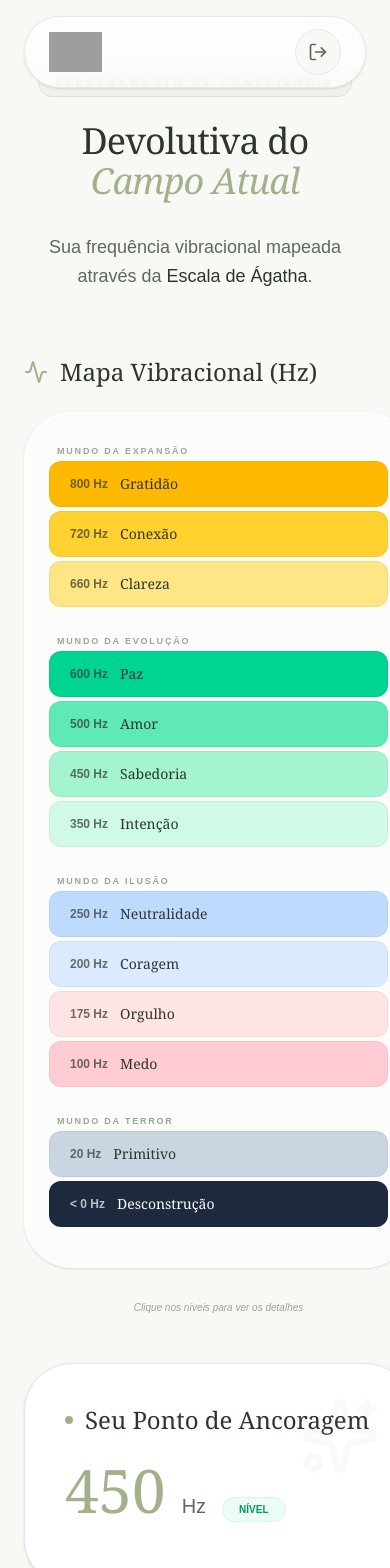
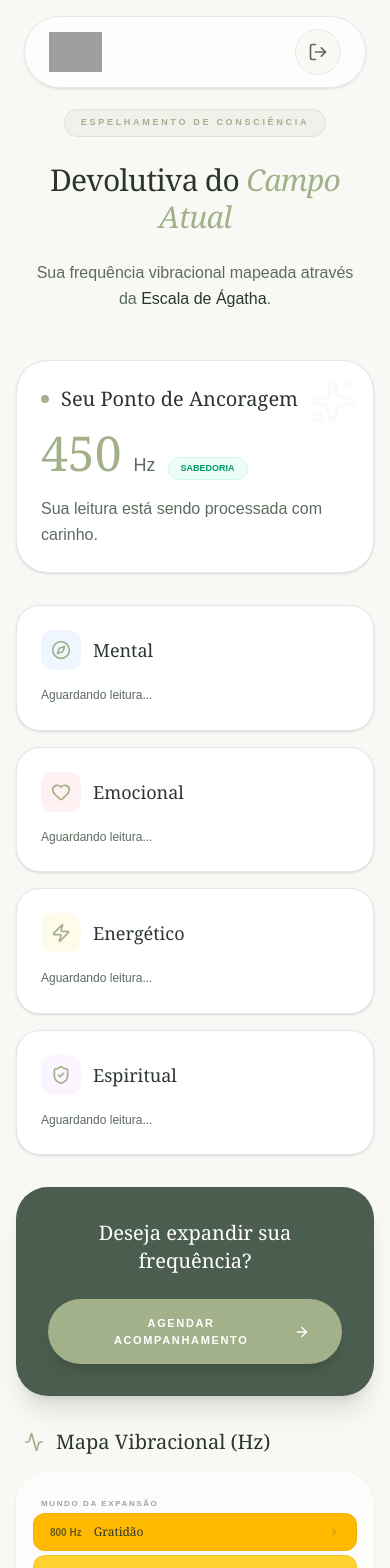
Before and after one commit to AxionDigital/CaminhosDaIronia, a Next.js app in the folder Frontend/: page /area-cliente/1 in a window 390 px wide. Shown: the top 1568 px of the page. Built offline with nearby package versions, Linux system fonts and the light colour scheme; no server answers; grey boxes are pictures that could not be loaded; a web font is replaced by a local one.

Commit message:
22/02 - UX - UI

```diff
--- a/Frontend/src/app/(home)/admin/login/page.tsx
+++ b/Frontend/src/app/(home)/admin/login/page.tsx
@@ -73,7 +73,7 @@ export default function AdminLogin() {
         initial={{ opacity: 0, y: 40 }}
         animate={{ opacity: 1, y: 0 }}
         transition={{ duration: 0.8 }}
-        className="w-full max-w-md bg-white/70 backdrop-blur border border-[#E2E8F0] rounded-[3rem] shadow-2xl p-12"
+        className="w-full max-w-md md:bg-white/70 backdrop-blur md:border border-[#E2E8F0] rounded-[3rem] md:shadow-2xl p-2 md:p-12"
       >
 
         {/* Cabeçalho */}
--- a/Frontend/src/app/(home)/area-cliente/[id]/page.tsx
+++ b/Frontend/src/app/(home)/area-cliente/[id]/page.tsx
@@ -1,24 +1,20 @@
 'use client';
 
 import NavBar from '@/src/app/components/NavBar';
-import { motion } from 'framer-motion';
-import { Sparkles, ArrowRight, ShieldCheck, Zap, Heart, Compass, Info, ChevronRight, Activity } from 'lucide-react';
-import { useState } from 'react';
+import { motion, AnimatePresence } from 'framer-motion';
+import { Sparkles, ArrowRight, ShieldCheck, Zap, Heart, Compass, Info, ChevronRight, Activity, X } from 'lucide-react';
+import { useState, useEffect } from 'react';
 import { useParams } from "next/navigation";
-import { useEffect } from "react";
 import LoadingOverlay from '@/src/app/components/Loading';
 
 export default function AreaClientePage() {
-  const [selectedLevel, setSelectedLevel] = useState<string | null>(null);
-
+  const [selectedLevel, setSelectedLevel] = useState<any>(null);
   const { id } = useParams();
-
   const [feedback, setFeedback] = useState<any>(null);
   const [loading, setLoading] = useState(true);
 
   useEffect(() => {
     if (!id) return;
-
     fetch(`${process.env.NEXT_PUBLIC_API_URL}/api/feedback/abrir/${id}`)
       .then(res => res.json())
       .then(data => setFeedback(data))
@@ -26,205 +22,192 @@ export default function AreaClientePage() {
       .finally(() => setLoading(false));
   }, [id]);
 
-  const handleLogout = () => {
-    window.location.href = '/';
-  };
-
-  // Dados completos da Escala de Ágatha para a ilustração
   const escalaAgatha = [
-    {
-      mundo: 'Expansão', niveis: [
+    { mundo: 'Expansão', niveis: [
       { nome: 'Gratidão', hz: '800 Hz', color: 'bg-amber-400', text: 'Conexão com o TODO, Iluminação.' },
       { nome: 'Conexão', hz: '720 Hz', color: 'bg-amber-300', text: 'Consciência plena e integrada.' },
       { nome: 'Clareza', hz: '660 Hz', color: 'bg-amber-200', text: 'Fluir da vida, paz incessante.' },
-      ]
-    },
-    {
-      mundo: 'Evolução', niveis: [
+    ]},
+    { mundo: 'Evolução', niveis: [
       { nome: 'Paz', hz: '600 Hz', color: 'bg-emerald-400', text: 'Despreocupação, estabilidade.' },
       { nome: 'Amor', hz: '500 Hz', color: 'bg-emerald-300', text: 'Servir, compaixão incondicional.' },
       { nome: 'Sabedoria', hz: '450 Hz', color: 'bg-emerald-200', text: 'Orientação interna, nova percepção.' },
       { nome: 'Intenção', hz: '350 Hz', color: 'bg-emerald-100', text: 'Vontade de evoluir, prontidão.' },
-      ]
-    },
-    {
-      mundo: 'Ilusão', niveis: [
+    ]},
+    { mundo: 'Ilusão', niveis: [
       { nome: 'Neutralidade', hz: '250 Hz', color: 'bg-blue-200', text: 'Movimento, pensamento positivo.' },
       { nome: 'Coragem', hz: '200 Hz', color: 'bg-blue-100', text: 'Ponto crítico de mudança.' },
       { nome: 'Orgulho', hz: '175 Hz', color: 'bg-rose-100', text: 'Apego a bens e status.' },
       { nome: 'Medo', hz: '100 Hz', color: 'bg-rose-200', text: 'Ansiedade, retração energética.' },
-      ]
-    },
-    {
-      mundo: 'Terror', niveis: [
+    ]},
+    { mundo: 'Terror', niveis: [
       { nome: 'Primitivo', hz: '20 Hz', color: 'bg-slate-300', text: 'Paralisia, sem forças para agir.' },
       { nome: 'Desconstrução', hz: '< 0 Hz', color: 'bg-slate-800', text: 'Mundo do terror, autodestruição.', dark: true },
-      ]
-    }
+    ]}
   ];
 
   const eixos = [
-    {
-      eixo: 'Mental',
-      leitura: feedback?.mental || 'Aguardando leitura...',
-      icon: <Compass className="w-5 h-5 text-[#A3B18A]" />,
-      color: 'bg-blue-50'
-    },
-    {
-      eixo: 'Emocional',
-      leitura: feedback?.emocional || 'Aguardando leitura...',
-      icon: <Heart className="w-5 h-5 text-[#A3B18A]" />,
-      color: 'bg-rose-50'
-    },
-    {
-      eixo: 'Energético',
-      leitura: feedback?.energetico || 'Aguardando leitura...',
-      icon: <Zap className="w-5 h-5 text-[#A3B18A]" />,
-      color: 'bg-amber-50'
-    },
-    {
-      eixo: 'Espiritual',
-      leitura: feedback?.espiritual || 'Aguardando leitura...',
-      icon: <ShieldCheck className="w-5 h-5 text-[#A3B18A]" />,
-      color: 'bg-purple-50'
-    },
+    { eixo: 'Mental', leitura: feedback?.mental || 'Aguardando leitura...', icon: <Compass className="w-5 h-5 text-[#A3B18A]" />, color: 'bg-blue-50' },
+    { eixo: 'Emocional', leitura: feedback?.emocional || 'Aguardando leitura...', icon: <Heart className="w-5 h-5 text-[#A3B18A]" />, color: 'bg-rose-50' },
+    { eixo: 'Energético', leitura: feedback?.energetico || 'Aguardando leitura...', icon: <Zap className="w-5 h-5 text-[#A3B18A]" />, color: 'bg-amber-50' },
+    { eixo: 'Espiritual', leitura: feedback?.espiritual || 'Aguardando leitura...', icon: <ShieldCheck className="w-5 h-5 text-[#A3B18A]" />, color: 'bg-purple-50' },
   ];
 
   return (
-    <main className="min-h-screen bg-[#F8F9F5] px-6 py-12 md:py-24 relative overflow-hidden">
+    <main className="min-h-screen bg-[#F8F9F5] px-4 sm:px-6 py-12 md:py-24 relative overflow-hidden">
       <NavBar />
+      <LoadingOverlay show={loading} message="Carregando sua leitura..." />
 
-      {/* Loading */}
-      <LoadingOverlay show={loading} message="Autenticando..." />
-
-      <div className="max-w-6xl mx-auto relative mt-5 z-10">
+      <div className="max-w-6xl mx-auto relative mt-15 md:mt-10 z-10">
 
         {/* Header */}
         <motion.section
           initial={{ opacity: 0, y: 30 }}
           animate={{ opacity: 1, y: 0 }}
-          className="text-center mb-16 md:mb-24"
+          className="text-center mb-12 md:mb-24"
         >
-          <span className="px-4 py-1.5 rounded-full bg-[#A3B18A]/10 text-[#A3B18A] text-[10px] tracking-[0.4em] uppercase font-bold border border-[#A3B18A]/20 mb-6 inline-block">
+          <span className="px-4 py-1.5 rounded-full bg-[#A3B18A]/10 text-[#A3B18A] text-[9px] sm:text-[10px] tracking-[0.3em] sm:tracking-[0.4em] uppercase font-bold border border-[#A3B18A]/20 mb-6 inline-block">
             Espelhamento de Consciência
           </span>
-          <h1 className="font-serif text-4xl md:text-7xl text-[#2D362E] mb-8 tracking-tight">
+          <h1 className="font-serif text-3xl sm:text-5xl md:text-7xl text-[#2D362E] mb-6 md:mb-8 tracking-tight leading-tight">
             Devolutiva do <span className="italic text-[#A3B18A]">Campo Atual</span>
           </h1>
-          <p className="text-lg md:text-xl text-[#5C6B5E] font-light max-w-2xl mx-auto leading-relaxed">
+          <p className="text-base sm:text-lg md:text-xl text-[#5C6B5E] font-light max-w-2xl mx-auto leading-relaxed px-4">
             Sua frequência vibracional mapeada através da <span className="font-medium text-[#2D362E]">Escala de Ágatha</span>.
           </p>
         </motion.section>
 
-        <div className="grid lg:grid-cols-12 gap-12 items-start">
+        <div className="grid lg:grid-cols-12 gap-8 md:gap-12 items-start">
 
           {/* Ilustração da Tabela de Ágatha (Esquerda) */}
-          <section className="lg:col-span-5 space-y-8">
-            <div className="flex items-center gap-3 mb-6">
-              <Activity className="text-[#A3B18A] w-6 h-6" />
-              <h2 className="font-serif text-2xl text-[#2D362E]">Mapa Vibracional (Hz)</h2>
+          <section className="lg:col-span-5 space-y-6 md:space-y-8 order-2 lg:order-1">
+            <div className="flex items-center gap-3 mb-4 md:mb-6 px-2">
+              <Activity className="text-[#A3B18A] w-5 h-5 md:w-6 md:h-6" />
+              <h2 className="font-serif text-xl md:text-2xl text-[#2D362E]">Mapa Vibracional (Hz)</h2>
             </div>
 
-            <div className="bg-white/50 backdrop-blur-sm p-6 rounded-[3rem] border border-white shadow-sm">
+            <div className="bg-white/50 backdrop-blur-sm p-4 md:p-6 rounded-[2rem] md:rounded-[3rem] border border-white shadow-sm">
               <div className="flex flex-col gap-1">
                 {escalaAgatha.map((mundo, mIdx) => (
                   <div key={mIdx} className="space-y-1 mb-4">
-                    <span className="text-[9px] font-bold uppercase tracking-[0.2em] text-[#5C6B5E]/60 ml-2">
+                    <span className="text-[8px] md:text-[9px] font-bold uppercase tracking-[0.2em] text-[#5C6B5E]/60 ml-2">
                       Mundo da {mundo.mundo}
                     </span>
                     {mundo.niveis.map((nivel, nIdx) => (
                       <motion.div
                         key={nIdx}
-                        whileHover={{ x: 10 }}
-                        onClick={() => setSelectedLevel(nivel.nome)}
-                        className={`relative cursor-pointer group flex items-center justify-between px-5 py-3 rounded-xl border border-black/5 transition-all ${nivel.color} ${nivel.dark ? 'text-white' : 'text-[#2D362E]'}`}
+                        whileHover={{ x: 5 }}
+                        onClick={() => setSelectedLevel(nivel)}
+                        className={`relative cursor-pointer group flex items-center justify-between px-4 py-2.5 md:px-5 md:py-3 rounded-xl border border-black/5 transition-all ${nivel.color} ${nivel.dark ? 'text-white' : 'text-[#2D362E]'}`}
                       >
                         <div className="flex items-center gap-3">
-                          <span className="text-xs font-bold opacity-70">{nivel.hz}</span>
-                          <span className="font-serif text-sm font-medium">{nivel.nome}</span>
+                          <span className="text-[10px] md:text-xs font-bold opacity-70">{nivel.hz}</span>
+                          <span className="font-serif text-xs md:text-sm font-medium">{nivel.nome}</span>
                         </div>
-                        <ChevronRight className={`w-4 h-4 opacity-0 group-hover:opacity-100 transition-opacity`} />
-
-                        {/* Tooltip/Info ao selecionar */}
-                        {selectedLevel === nivel.nome && (
-                          <motion.div
-                            initial={{ opacity: 0, scale: 0.9 }}
-                            animate={{ opacity: 1, scale: 1 }}
-                            className="absolute left-full ml-4 w-48 p-4 bg-white text-[#2D362E] rounded-2xl shadow-xl border border-[#E2E8F0] z-20 hidden md:block"
-                          >
-                            <p className="text-[10px] font-bold uppercase text-[#A3B18A] mb-1">{nivel.nome}</p>
-                            <p className="text-xs font-light leading-relaxed">{nivel.text}</p>
-                          </motion.div>
-                        )}
+                        <ChevronRight className="w-3 h-3 md:w-4 md:h-4 opacity-40 group-hover:opacity-100 transition-opacity" />
                       </motion.div>
                     ))}
                   </div>
                 ))}
               </div>
             </div>
-            <p className="text-[10px] text-center text-[#5C6B5E]/60 italic">Clique nos níveis para ver os detalhes</p>
+            <p className="text-[9px] md:text-[10px] text-center text-[#5C6B5E]/60 italic">Toque nos níveis para ver os detalhes</p>
           </section>
 
           {/* Feedback do Cliente (Direita) */}
-          <section className="lg:col-span-7 space-y-12">
+          <section className="lg:col-span-7 space-y-8 md:space-y-12 order-1 lg:order-2">
 
             {/* Seu Estado Atual */}
-            <div className="bg-white p-10 rounded-[3rem] border border-[#E2E8F0] shadow-sm relative overflow-hidden">
-              <div className="absolute top-0 right-0 p-8 opacity-5">
-                <Sparkles className="w-20 h-20 text-[#A3B18A]" />
+            <div className="bg-white p-6 md:p-10 rounded-[2rem] md:rounded-[3rem] border border-[#E2E8F0] shadow-sm relative overflow-hidden">
+              <div className="absolute top-0 right-0 p-4 md:p-8 opacity-5">
+                <Sparkles className="w-12 h-12 md:w-20 md:h-20 text-[#A3B18A]" />
               </div>
-              <h3 className="font-serif text-2xl text-[#2D362E] mb-6 flex items-center gap-3">
+              <h3 className="font-serif text-xl md:text-2xl text-[#2D362E] mb-4 md:mb-6 flex items-center gap-3">
                 <div className="w-2 h-2 bg-[#A3B18A] rounded-full animate-pulse"></div>
                 Seu Ponto de Ancoragem
               </h3>
-              <div className="flex items-baseline gap-4 mb-6">
-                <span className="text-6xl font-serif text-[#A3B18A]">{feedback?.hz || 450}</span>
-                <span className="text-xl font-light text-[#5C6B5E]">Hz</span>
-                <span className="px-4 py-1 bg-emerald-50 text-emerald-600 text-[10px] font-bold uppercase rounded-full border border-emerald-100">{feedback?.nivel || "Nível"}</span>
+              <div className="flex items-baseline flex-wrap gap-3 md:gap-4 mb-4 md:mb-6">
+                <span className="text-5xl md:text-6xl font-serif text-[#A3B18A]">{feedback?.hz || 450}</span>
+                <span className="text-lg md:text-xl font-light text-[#5C6B5E]">Hz</span>
+                <span className="px-3 py-1 bg-emerald-50 text-emerald-600 text-[9px] md:text-[10px] font-bold uppercase rounded-full border border-emerald-100">
+                  {feedback?.nivel || "Sabedoria"}
+                </span>
               </div>
-              <p className="text-[#5C6B5E] font-light leading-relaxed text-lg">
-                {feedback?.mensagem}
+              <p className="text-[#5C6B5E] font-light leading-relaxed text-base md:text-lg">
+                {feedback?.mensagem || "Sua leitura está sendo processada com carinho."}
               </p>
             </div>
 
             {/* Leitura por Eixos */}
-            <div className="grid md:grid-cols-2 gap-6">
+            <div className="grid sm:grid-cols-2 gap-4 md:gap-6">
               {eixos.map((item, index) => (
                 <motion.div
                   key={index}
-                  whileHover={{ y: -5 }}
-                  className="p-8 bg-white rounded-[2.5rem] border border-[#E2E8F0] shadow-sm"
+                  whileHover={{ y: -3 }}
+                  className="p-6 md:p-8 bg-white rounded-[1.5rem] md:rounded-[2.5rem] border border-[#E2E8F0] shadow-sm"
                 >
-                  <div className="flex items-center gap-4 mb-6">
-                    <div className={`p-3 rounded-xl ${item.color}`}>{item.icon}</div>
-                    <h3 className="font-serif text-xl text-[#2D362E]">{item.eixo}</h3>
+                  <div className="flex items-center gap-3 md:gap-4 mb-4 md:mb-6">
+                    <div className={`p-2.5 md:p-3 rounded-xl ${item.color}`}>{item.icon}</div>
+                    <h3 className="font-serif text-lg md:text-xl text-[#2D362E]">{item.eixo}</h3>
                   </div>
-                  <p className="text-[#5C6B5E] font-light text-sm leading-relaxed">{item.leitura}</p>
+                  <p className="text-[#5C6B5E] font-light text-xs md:text-sm leading-relaxed">{item.leitura}</p>
                 </motion.div>
               ))}
             </div>
 
             {/* CTA */}
-            <div className="text-center bg-[#4A5D4E] p-12 rounded-[3rem] text-white shadow-xl">
-              <h3 className="font-serif text-2xl mb-6">Deseja expandir sua frequência?</h3>
+            <div className="text-center bg-[#4A5D4E] p-8 md:p-12 rounded-[2rem] md:rounded-[3rem] text-white shadow-xl">
+              <h3 className="font-serif text-xl md:text-2xl mb-6">Deseja expandir sua frequência?</h3>
               <motion.a
                 href="https://wa.me/5517997860845"
                 whileHover={{ scale: 1.05 }}
-                className="inline-flex items-center gap-4 px-10 py-5 bg-[#A3B18A] text-white rounded-full text-sm tracking-[0.2em] uppercase font-bold shadow-lg"
+                whileTap={{ scale: 0.95 }}
+                className="inline-flex items-center gap-3 md:gap-4 px-8 py-4 md:px-10 md:py-5 bg-[#A3B18A] text-white rounded-full text-[11px] md:text-sm tracking-[0.15em] md:tracking-[0.2em] uppercase font-bold shadow-lg w-full sm:w-auto justify-center"
               >
                 Agendar Acompanhamento
                 <ArrowRight className="w-4 h-4" />
               </motion.a>
             </div>
-
           </section>
         </div>
       </div>
 
+      {/* Modal de Detalhes do Nível (Mobile & Desktop) */}
+      <AnimatePresence>
+        {selectedLevel && (
+          <div className="fixed inset-0 z-[100] flex items-center justify-center px-6 bg-black/20 backdrop-blur-sm">
+            <motion.div
+              initial={{ opacity: 0, scale: 0.9, y: 20 }}
+              animate={{ opacity: 1, scale: 1, y: 0 }}
+              exit={{ opacity: 0, scale: 0.9, y: 20 }}
+              className="bg-white w-full max-w-sm rounded-[2.5rem] p-8 shadow-2xl border border-[#E2E8F0] relative"
+            >
+              <button
+                onClick={() => setSelectedLevel(null)}
+                className="absolute top-6 right-6 p-2 hover:bg-[#F8F9F5] rounded-full transition-colors"
+              >
+                <X className="w-5 h-5 text-[#5C6B5E]" />
+              </button>
+              <div className={`w-12 h-12 ${selectedLevel.color} rounded-2xl mb-6 flex items-center justify-center border border-black/5`}>
+                <span className={`text-xs font-bold ${selectedLevel.dark ? 'text-white' : 'text-[#2D362E]'}`}>{selectedLevel.hz}</span>
+              </div>
+              <h3 className="font-serif text-2xl text-[#2D362E] mb-2">{selectedLevel.nome}</h3>
+              <p className="text-[#5C6B5E] font-light leading-relaxed">{selectedLevel.text}</p>
+              <button
+                onClick={() => setSelectedLevel(null)}
+                className="mt-8 w-full py-4 bg-[#F8F9F5] text-[10px] font-bold uppercase tracking-widest text-[#5C6B5E] rounded-2xl"
+              >
+                Fechar
+              </button>
+            </motion.div>
+          </div>
+        )}
+      </AnimatePresence>
+
       {/* Background Elements */}
       <div className="fixed top-0 left-0 w-full h-full pointer-events-none -z-10 overflow-hidden">
-        <div className="absolute top-[-10%] left-[-10%] w-[40%] h-[40%] bg-[#A3B18A]/5 rounded-full blur-[120px]"></div>
-        <div className="absolute bottom-[-10%] right-[-10%] w-[40%] h-[40%] bg-[#4A5D4E]/5 rounded-full blur-[120px]"></div>
+        <div className="absolute top-[-10%] left-[-10%] w-[60%] md:w-[40%] h-[40%] bg-[#A3B18A]/5 rounded-full blur-[80px] md:blur-[120px]"></div>
+        <div className="absolute bottom-[-10%] right-[-10%] w-[60%] md:w-[40%] h-[40%] bg-[#4A5D4E]/5 rounded-full blur-[80px] md:blur-[120px]"></div>
       </div>
     </main>
   );
```
Lines whose indentation alone changed are shown as unchanged.
